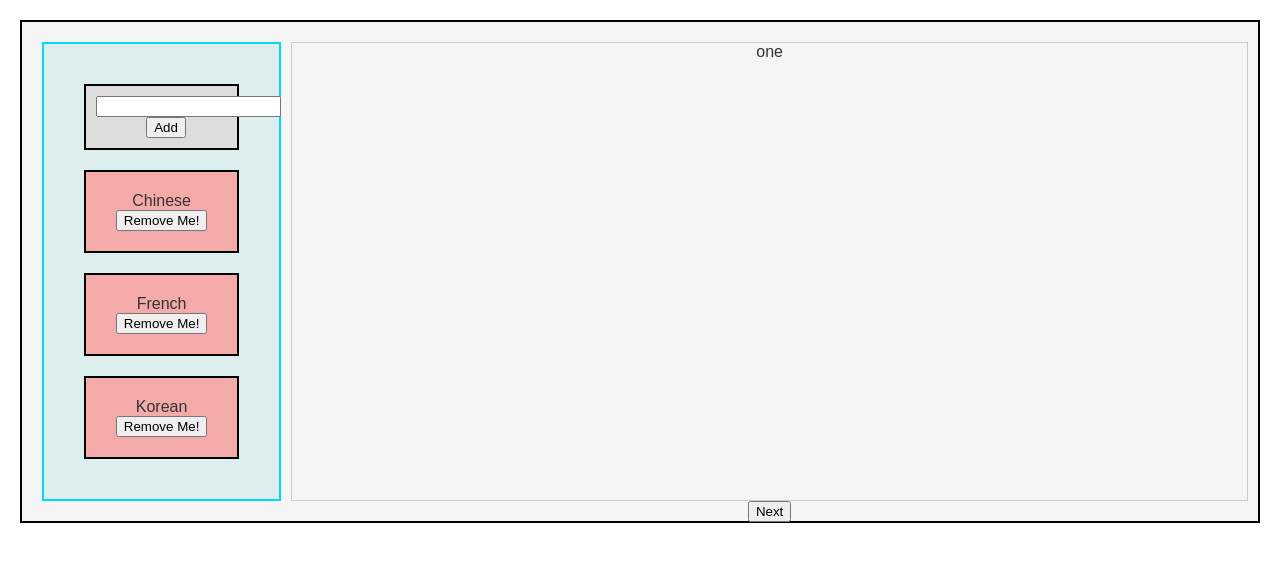
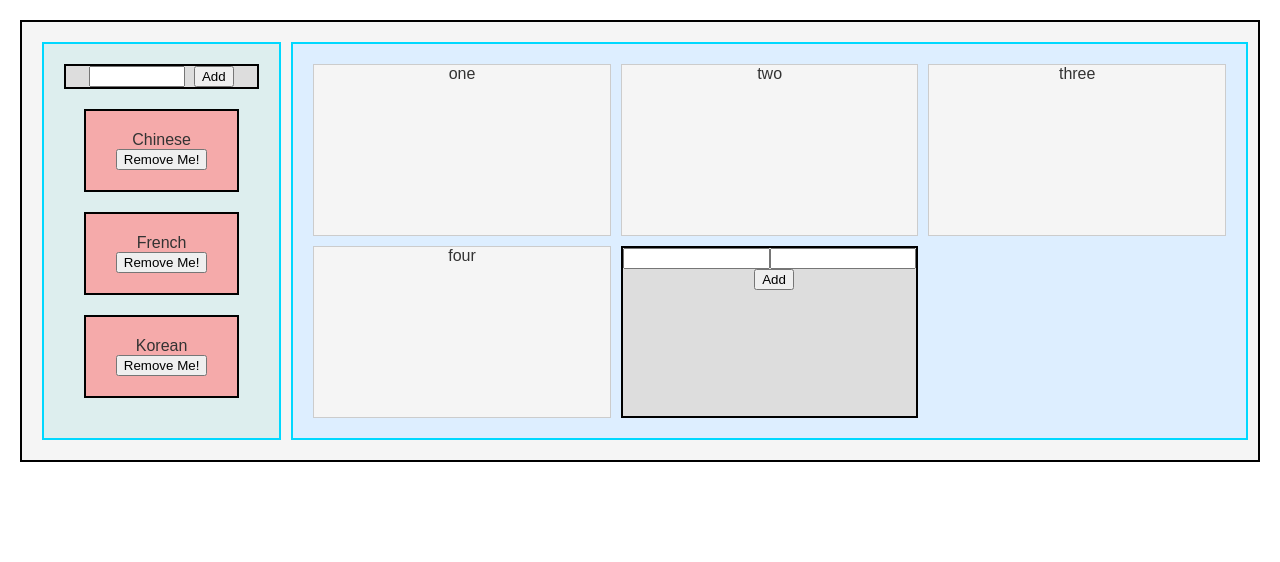
Before and after one commit to yyjoycewoo/VocabMaster, a React (Create React App) app: page / in a window 1280 px wide. Shown: the top 562 px of the page. Built offline with nearby package versions, Linux system fonts and the light colour scheme.

Commit message:
changing add item css

```diff
--- a/src/components/AddItem.js
+++ b/src/components/AddItem.js
@@ -44,12 +44,14 @@ class AddItem extends Component {
           <input
             type="text"
             name="question"
+            className="input"
             onChange={this.handleUpdate}
             value={this.state.question}
           />
           <input
             type="text"
             name="answer"
+            className="input"
             onChange={this.handleUpdate}
             value={this.state.answer}
           />
@@ -64,6 +66,7 @@ class AddItem extends Component {
           <input
             type="text"
             name="name"
+            className="input"
             onChange={this.handleUpdate}
             value={this.state.name}
           />
--- a/src/components/View.js
+++ b/src/components/View.js
@@ -16,7 +16,7 @@ class View extends Component {
       sets: sets,
       currentSet: currSet,
       // mode: 'browse',
-      mode: 'study',
+      mode: 'browse',
     }
 
     this.updateCurrentSet = this.updateCurrentSet.bind(this);
--- a/src/styles/AddItem.css
+++ b/src/styles/AddItem.css
@@ -1,6 +1,6 @@
 .AddItem {
-  margin: 20px;
-  padding: 10px;
+  margin: 0px;
+  padding: 0px;
   border: 2px solid #000;
   background: #DDD;
   text-align: center;
--- a/src/styles/App.css
+++ b/src/styles/App.css
@@ -35,3 +35,7 @@
   from { transform: rotate(0deg); }
   to { transform: rotate(360deg); }
 }
+
+.input {
+  width: 50%;
+}
```
